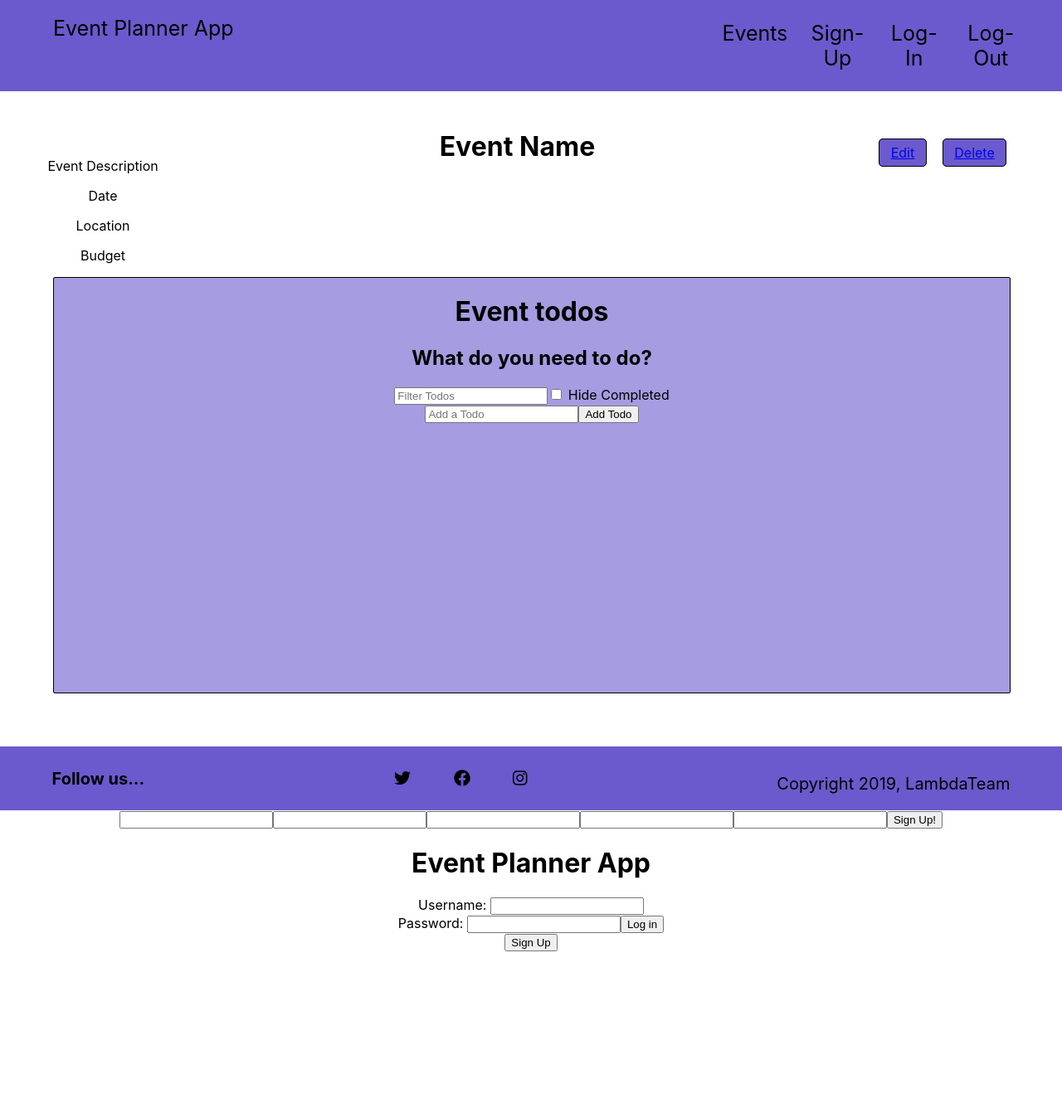
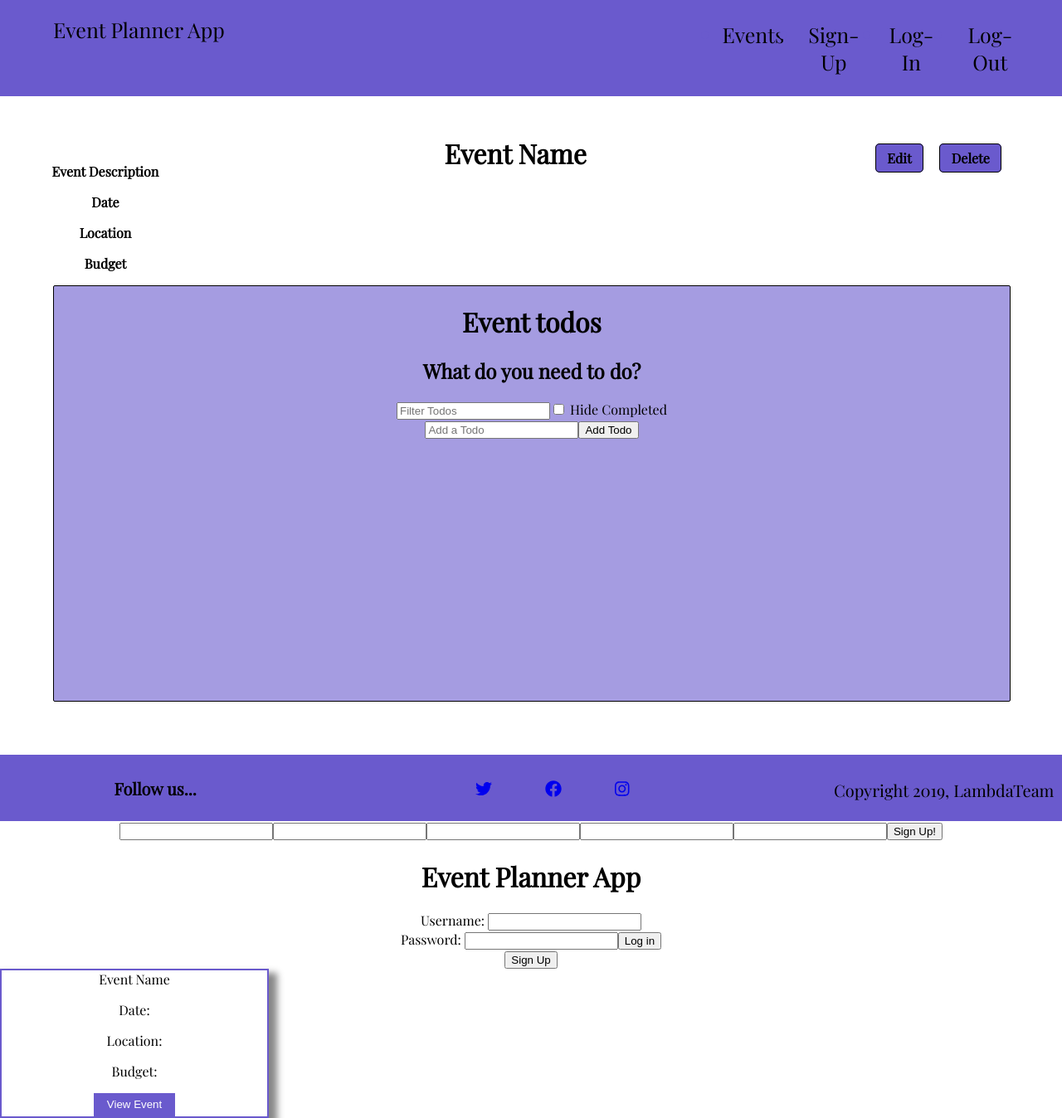
Before and after one commit to build-week-corporate-event-planner-2019/Front-End, a React (Create React App) app in the folder event-planner/: page /signup in a window 1280 px wide. Shown: the whole page at 83% size. Before the commit the page ends 1147 px from the top, so only its background shows below. Built offline with nearby package versions, Linux system fonts and the light colour scheme.

Commit message:
created css for event card

```diff
--- a/event-planner/src/App.css
+++ b/event-planner/src/App.css
@@ -1,24 +1,8 @@
-/* .App {
-  text-align: center;
+@import url('https://fonts.googleapis.com/css?family=Playfair+Display&display=swap');
+
+body{
+font-family: 'Playfair Display', serif;
 }
-
-.App-logo {
-  height: 40vmin;
-}
-
-.App-header {
-  background-color: #282c34;
-  min-height: 100vh;
-.home-wrapper {
-  display: flex;
-  justify-content: center;
-  align-items: center;
-  flex-direction: column;
-}
-
-.App-link {
-  color: #09d3ac;
-} */
 
 .App {
   text-align: center;
@@ -68,6 +52,15 @@ li a{
   color: black;
 }
 
+li a:hover{
+  text-decoration: none;
+  color: slateblue;
+  background: white;
+   transition: ease 0.6s;
+   border-radius: 5px;
+
+}
+
 .footer {
   display: flex;
   justify-content: space-around;
@@ -82,11 +75,12 @@ li a{
 }
 
 .copyright {
-  padding-top: 1%;
+  padding-top: 0.4%;
 }
 
 .social-div {
-  width: 40%;
+  width: 50%;
+  margin-left: 7%;
 }
 
 .fb {
@@ -108,6 +102,7 @@ li a{
 
 .info-block {
   margin-top: 5%;
+  font-weight: bold;
 }
 
 .update-block {
@@ -122,6 +117,16 @@ li a{
   padding: 3% 7% 3% 7%;
   background-color: slateblue;
   border-radius: 5px;
+   text-decoration: none;
+   color: black;
+    font-weight: bold;
+}
+
+.edit-btn:hover{
+  background: white;
+  color: slateblue;
+  border: 1px solid slateblue;
+   transition: ease 0.6s;
 }
 
 .delete-btn {
@@ -130,6 +135,17 @@ li a{
   padding: 3% 7% 3% 7%;
   background-color: slateblue;
   border-radius: 5px;
+  text-decoration: none;
+  color: black;
+   font-weight: bold;
+}
+
+
+.delete-btn:hover{
+  background: white;
+  color: slateblue;
+  border: 1px solid slateblue;
+  transition: ease 0.6s;
 }
 
 .main-section {
@@ -154,3 +170,21 @@ li a{
   border: 1px solid black;
   border-radius: 2px;
 }
+
+.event-card{
+  border: 2px solid slateblue;
+  color: black;
+  width: 25%;
+  box-shadow: 5px 10px 8px 5px #888888;
+}
+
+.event-btn{
+  background: slateblue;
+  color: white;
+  padding: 2% 5%;
+  border: black;
+}
+
+.follow-us{
+  margin-left: 10%;
+}
--- a/event-planner/src/App.js
+++ b/event-planner/src/App.js
@@ -2,6 +2,7 @@ import React from "react";
 import "./App.css";
 import { Route, Switch } from "react-router-dom";
 // import PrivateRoute from './components/PrivateRoute';
+import Event from './components/Event';
 import Navigation from "./components/Navigation";
 import EventInfoBlock from "./components/EventInfoBlock";
 import EventMainSection from "./components/EventMainSection";
@@ -26,6 +27,7 @@ function App() {
         <Route path="/signup" component={Signup} />
       </Switch>
       <Home />
+      <Event />
     </div>
   );
 }
--- a/event-planner/src/components/Event.js
+++ b/event-planner/src/components/Event.js
@@ -1,6 +1,6 @@
 import React from 'react';
-import { Link } from 'react-router-dom';
-
+// import { Link } from 'react-router-dom';
+import { Card, Button, CardTitle, CardText } from 'reactstrap';
 
 function Event() {
 
@@ -8,11 +8,14 @@ function Event() {
     return (
 
         <div className="event">
-            <h4>Event Name</h4>
-            <p>Date</p>
-            <p>Location</p>
-            <p>Budget</p>
-            <Link to="#">View Event</Link>
+
+            <Card className="event-card">
+                <CardTitle>Event Name</CardTitle>
+                <CardText>Date:</CardText>
+                <CardText>Location:</CardText>
+                <CardText>Budget:</CardText>
+                <Button className="event-btn">View Event</Button>
+            </Card>
 
         </div>
     )
--- a/event-planner/src/components/Footer.js
+++ b/event-planner/src/components/Footer.js
@@ -1,4 +1,5 @@
 import React from 'react';
+import { Link } from 'react-router-dom';
 import { library } from '@fortawesome/fontawesome-svg-core'
 import { FontAwesomeIcon } from '@fortawesome/react-fontawesome';
 import { faTwitter, faFacebook, faInstagram } from '@fortawesome/free-brands-svg-icons';
@@ -8,11 +9,11 @@ function Footer() {
 
     return (
         <div className="footer">
-            <h4>Follow us...</h4>
+            <h4 className="follow-us">Follow us...</h4>
             <div className="social-div">
-                <FontAwesomeIcon icon={faTwitter} />
-                <FontAwesomeIcon icon={faFacebook} className="fb" />
-                <FontAwesomeIcon icon={faInstagram} className="ig" />
+                <Link to="#"><FontAwesomeIcon icon={faTwitter} /></Link>
+                <Link to="#"><FontAwesomeIcon icon={faFacebook} className="fb" /></Link>
+                <Link to="#"><FontAwesomeIcon icon={faInstagram} className="ig" /></Link>
             </div>
             <p className="copyright">Copyright 2019, LambdaTeam</p>
 
```
